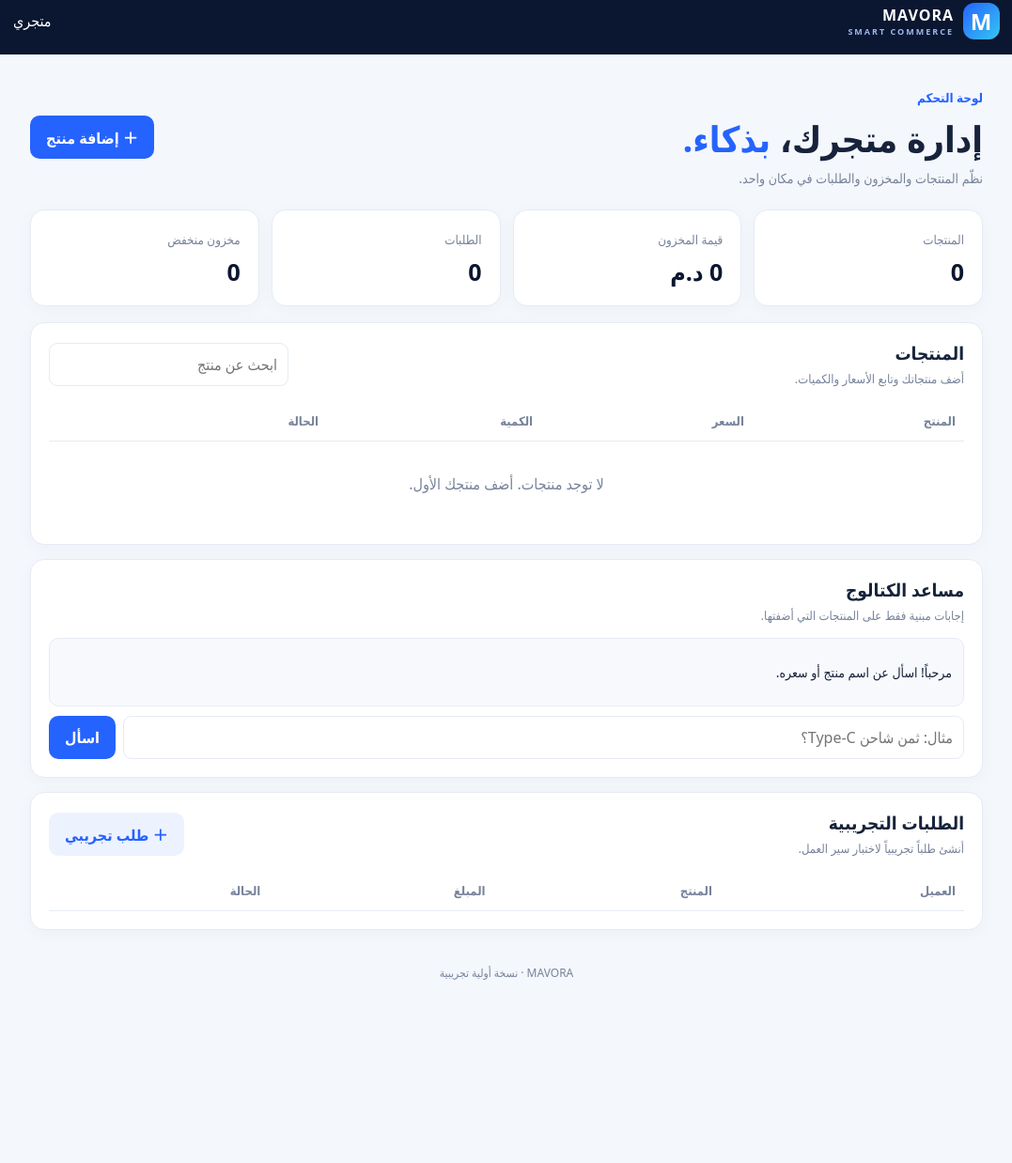
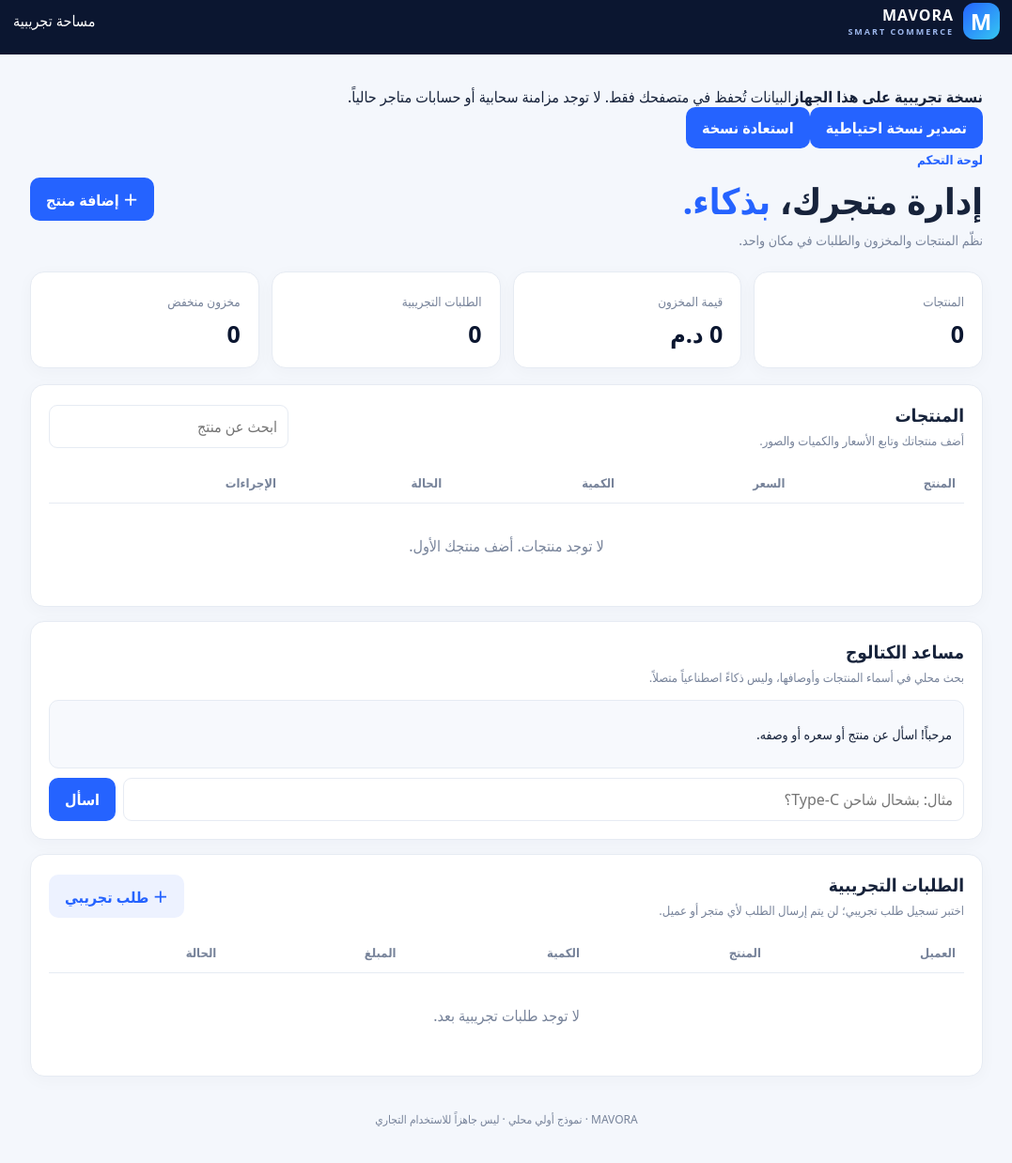
Before and after one commit to sinonsilmasilm/mavora-platform, a plain HTML site: page index.html in a window 1280 px wide. Shown: the part 14-1252 px from the top of the page at 94% size, without its empty margins (101-1178 px from the left). Before the commit the page ends 1114 px from the top, so only its background shows below. Drawn offline with Linux system fonts and the light colour scheme.

Commit message:
Improve MAVORA local MVP reliability and usability

```diff
--- a/index.html
+++ b/index.html
@@ -1,11 +1,59 @@
 <!doctype html>
-<html lang="ar" dir="rtl"><head><meta charset="utf-8"><meta name="viewport" content="width=device-width,initial-scale=1"><meta name="theme-color" content="#0b1630"><meta name="description" content="MAVORA لإدارة المتاجر والمنتجات والطلبات"><link rel="manifest" href="manifest.webmanifest"><link rel="stylesheet" href="styles.css"><title>MAVORA | إدارة المتجر</title></head><body>
-<header><a class="brand" href="#"><b>M</b><span>MAVORA<small>SMART COMMERCE</small></span></a><span id="storeLabel">متجري</span></header>
-<main><section class="hero"><div><small>لوحة التحكم</small><h1>إدارة متجرك، <em>بذكاء.</em></h1><p>نظّم المنتجات والمخزون والطلبات في مكان واحد.</p></div><button id="addBtn">＋ إضافة منتج</button></section>
-<section class="stats"><article><small>المنتجات</small><strong id="count">0</strong></article><article><small>قيمة المخزون</small><strong id="stockValue">0 د.م</strong></article><article><small>الطلبات</small><strong id="ordersCount">0</strong></article><article><small>مخزون منخفض</small><strong id="lowCount">0</strong></article></section>
-<section class="panel"><div class="heading"><div><h2>المنتجات</h2><p>أضف منتجاتك وتابع الأسعار والكميات.</p></div><input id="search" placeholder="ابحث عن منتج"></div><div class="scroll"><table><thead><tr><th>المنتج</th><th>السعر</th><th>الكمية</th><th>الحالة</th><th></th></tr></thead><tbody id="rows"></tbody></table></div><p id="empty" class="empty">لا توجد منتجات. أضف منتجك الأول.</p></section>
-<section class="panel"><div class="heading"><div><h2>مساعد الكتالوج</h2><p>إجابات مبنية فقط على المنتجات التي أضفتها.</p></div></div><div id="chat" class="chat"><p>مرحباً! اسأل عن اسم منتج أو سعره.</p></div><form id="ask"><input id="question" placeholder="مثال: ثمن شاحن Type-C؟" required><button>اسأل</button></form></section>
-<section class="panel"><div class="heading"><div><h2>الطلبات التجريبية</h2><p>أنشئ طلباً تجريبياً لاختبار سير العمل.</p></div><button class="secondary" id="newOrder">＋ طلب تجريبي</button></div><div class="scroll"><table><thead><tr><th>العميل</th><th>المنتج</th><th>المبلغ</th><th>الحالة</th></tr></thead><tbody id="orderRows"></tbody></table></div></section>
-<footer>MAVORA · نسخة أولية تجريبية</footer></main>
-<dialog id="dlg"><form id="productForm"><h2>إضافة / تعديل منتج</h2><input type="hidden" id="pid"><label>اسم المنتج<input id="name" required maxlength="80"></label><label>السعر بالدرهم<input id="price" type="number" min="0" step=".01" required></label><label>الكمية<input id="qty" type="number" min="0" step="1" required></label><label>وصف المنتج<input id="desc" maxlength="160"></label><div class="actions"><button type="button" class="secondary" id="cancel">إلغاء</button><button>حفظ</button></div></form></dialog>
-<script src="app.js"></script></body></html>
+<html lang="ar" dir="rtl">
+<head>
+<meta charset="utf-8">
+<meta name="viewport" content="width=device-width,initial-scale=1">
+<meta name="theme-color" content="#0b1630">
+<meta name="description" content="MAVORA لإدارة المتاجر والمنتجات والمخزون والطلبات">
+<link rel="manifest" href="./manifest.webmanifest">
+<link rel="stylesheet" href="./styles.css">
+<title>MAVORA | إدارة المتجر</title>
+</head>
+<body>
+<header><a class="brand" href="./" aria-label="MAVORA الصفحة الرئيسية"><b>M</b><span>MAVORA<small>SMART COMMERCE</small></span></a><span id="storeLabel">مساحة تجريبية</span></header>
+<main>
+<div class="notice" role="status"><strong>نسخة تجريبية على هذا الجهاز</strong><span>البيانات تُحفظ في متصفحك فقط. لا توجد مزامنة سحابية أو حسابات متاجر حالياً.</span><div class="backup-actions"><button type="button" class="outline" id="exportBtn">تصدير نسخة احتياطية</button><button type="button" class="outline" id="importBtn">استعادة نسخة</button><input id="importFile" type="file" accept="application/json,.json" hidden></div></div>
+<section class="hero"><div><small>لوحة التحكم</small><h1>إدارة متجرك، <em>بذكاء.</em></h1><p>نظّم المنتجات والمخزون والطلبات في مكان واحد.</p></div><button id="addBtn">＋ إضافة منتج</button></section>
+<section class="stats">
+<article><small>المنتجات</small><strong id="count">0</strong></article>
+<article><small>قيمة المخزون</small><strong id="stockValue">0 د.م</strong></article>
+<article><small>الطلبات التجريبية</small><strong id="ordersCount">0</strong></article>
+<article><small>مخزون منخفض</small><strong id="lowCount">0</strong></article>
+</section>
+<section class="panel">
+<div class="heading"><div><h2>المنتجات</h2><p>أضف منتجاتك وتابع الأسعار والكميات والصور.</p></div><input id="search" type="search" placeholder="ابحث عن منتج" aria-label="ابحث عن منتج"></div>
+<div class="scroll"><table><thead><tr><th>المنتج</th><th>السعر</th><th>الكمية</th><th>الحالة</th><th>الإجراءات</th></tr></thead><tbody id="rows"></tbody></table></div>
+<p id="empty" class="empty">لا توجد منتجات. أضف منتجك الأول.</p><p id="noResults" class="empty" hidden>لا توجد نتائج مطابقة للبحث.</p>
+</section>
+<section class="panel">
+<div class="heading"><div><h2>مساعد الكتالوج</h2><p>بحث محلي في أسماء المنتجات وأوصافها، وليس ذكاءً اصطناعياً متصلاً.</p></div></div>
+<div id="chat" class="chat" aria-live="polite"><p>مرحباً! اسأل عن منتج أو سعره أو وصفه.</p></div>
+<form id="ask"><input id="question" autocomplete="off" placeholder="مثال: بشحال شاحن Type-C؟" required maxlength="180"><button>اسأل</button></form>
+</section>
+<section class="panel">
+<div class="heading"><div><h2>الطلبات التجريبية</h2><p>اختبر تسجيل طلب تجريبي؛ لن يتم إرسال الطلب لأي متجر أو عميل.</p></div><button class="secondary" id="newOrder">＋ طلب تجريبي</button></div>
+<div class="scroll"><table><thead><tr><th>العميل</th><th>المنتج</th><th>الكمية</th><th>المبلغ</th><th>الحالة</th></tr></thead><tbody id="orderRows"></tbody></table></div>
+<p id="ordersEmpty" class="empty">لا توجد طلبات تجريبية بعد.</p>
+</section>
+<footer>MAVORA · نموذج أولي محلي · ليس جاهزاً للاستخدام التجاري</footer>
+</main>
+<dialog id="dlg"><form id="productForm">
+<h2 id="productDialogTitle">إضافة منتج</h2><input type="hidden" id="pid">
+<label>اسم المنتج<input id="name" required maxlength="80" autocomplete="off"></label>
+<label>السعر بالدرهم<input id="price" type="number" min="0" max="100000000" step="0.01" required inputmode="decimal"></label>
+<label>الكمية<input id="qty" type="number" min="0" max="10000000" step="1" required inputmode="numeric"></label>
+<label>وصف المنتج (اختياري)<input id="desc" maxlength="300"></label>
+<label>رابط صورة المنتج (اختياري)<input id="imageUrl" type="url" placeholder="https://..." maxlength="500" inputmode="url"></label>
+<p class="field-hint">استخدم رابط صورة مباشر يبدأ بـ https:// أو http://.</p>
+<div class="actions"><button type="button" class="secondary" id="cancel">إلغاء</button><button>حفظ المنتج</button></div>
+</form></dialog>
+<dialog id="orderDlg"><form id="orderForm">
+<h2>إنشاء طلب تجريبي</h2>
+<label>اسم العميل<input id="customer" required maxlength="80"></label>
+<label>المنتج<select id="orderProduct" required></select></label>
+<label>الكمية المطلوبة<input id="orderQty" type="number" min="1" step="1" value="1" required inputmode="numeric"></label>
+<p id="availableQty" class="field-hint"></p>
+<div class="actions"><button type="button" class="secondary" id="cancelOrder">إلغاء</button><button>إنشاء الطلب التجريبي</button></div>
+</form></dialog>
+<script src="./app.js" defer></script>
+</body></html>
```
